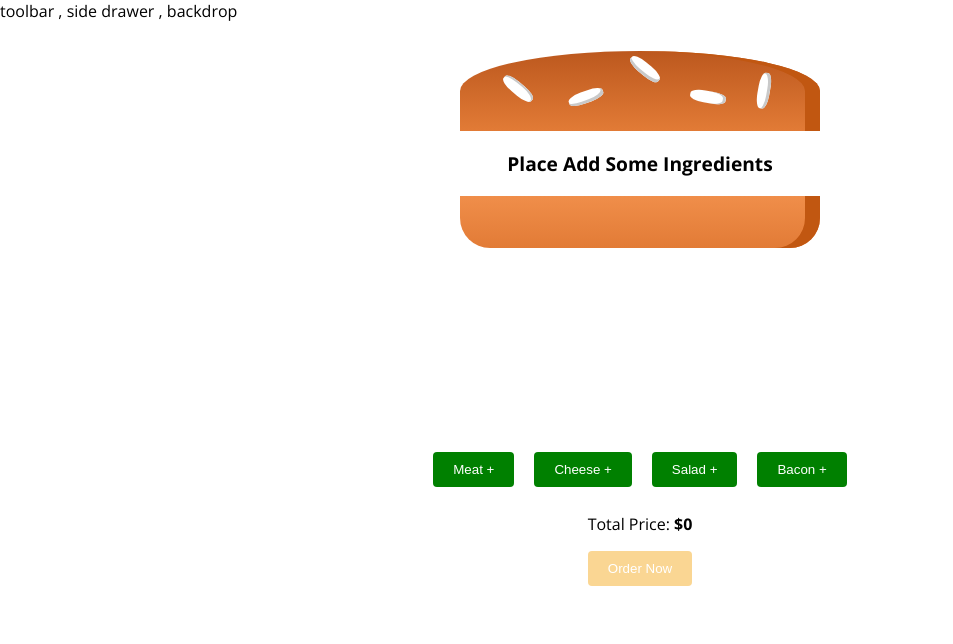
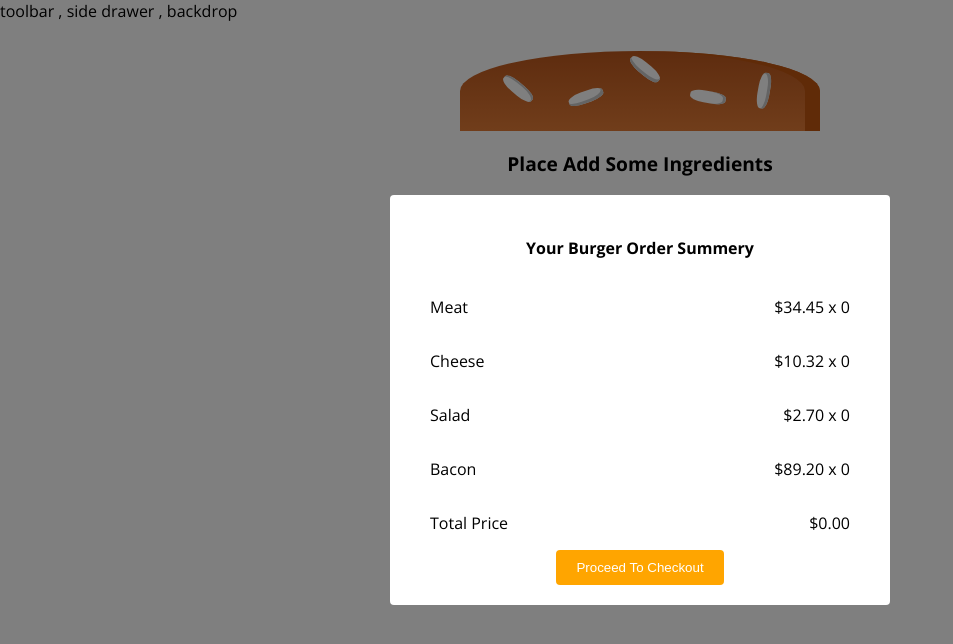
Before and after one commit to Creanick/burger-builder, a React (Create React App) app: page / in a window 1280 px wide. Shown: the top 644 px of the page, without its empty margins (0-953 px from the left). Built offline with nearby package versions, Linux system fonts and the light colour scheme.

Commit message:
modified order summery implemented in burger builder

```diff
--- a/src/components/burger/ingredient/order_summery/order_summery.tsx
+++ b/src/components/burger/ingredient/order_summery/order_summery.tsx
@@ -30,7 +30,7 @@ const OrderSummery:React.FunctionComponent<Props> = ({ingredients,totalPrice})=>
         <Wrapper>
             <h4 style={{textAlign:"center"}}>Your Burger Order Summery</h4>
             {items}
-            <Container><p>Total Price</p><p>${totalPrice}</p></Container>
+            <Container><p>Total Price</p><p>${totalPrice.toFixed(2)}</p></Container>
             <Center><Button color="orange">Proceed To Checkout</Button></Center>
         </Wrapper>
     );
--- a/src/containers/burger_builder/burger_builder.tsx
+++ b/src/containers/burger_builder/burger_builder.tsx
@@ -1,9 +1,12 @@
 import React, { Component } from 'react';
 import Burger from '../../components/burger/burger';
+import Ingredient from '../../components/burger/ingredient/ingredient';
+import OrderSummery from '../../components/burger/ingredient/order_summery/order_summery';
 import PriceViewer from '../../components/burger/price_viewer/price_viewer';
 import BurgerControls from '../../components/burger_controls/burger_controls';
+import Button from '../../components/button/button';
 import Center from '../../components/center/center';
-import OrderButton from '../../components/order_button/order_button';
+import Modal from '../../components/modal/modal';
 import ingredientHub, { IngredientType } from '../../data/ingredient_hub';
 
 interface State{
@@ -18,13 +21,17 @@ class BurgerBuilder extends Component<{},State> {
     render() {
         return (
             <div>
+                <Modal>
+                    <OrderSummery ingredients={this.state.ingredients}
+                    totalPrice={this.state.totalPrice}/>
+                </Modal>
                 <Burger
                 onIngredientClick={this.ingredientRemoveHandler}
                 ingredients={this.state.ingredients}/>
                 <BurgerControls onAddIngredient={this.ingredientAddingHandler}/>
                 <PriceViewer price={this.state.totalPrice}/>
                 <Center>
-                    <OrderButton disabled={this.state.ingredients.length <= 0}>Order Now</OrderButton>
+                    <Button color="orange" disabled={this.state.ingredients.length <= 0}>Order Now</Button>
                 </Center>
             </div>
         );
```
